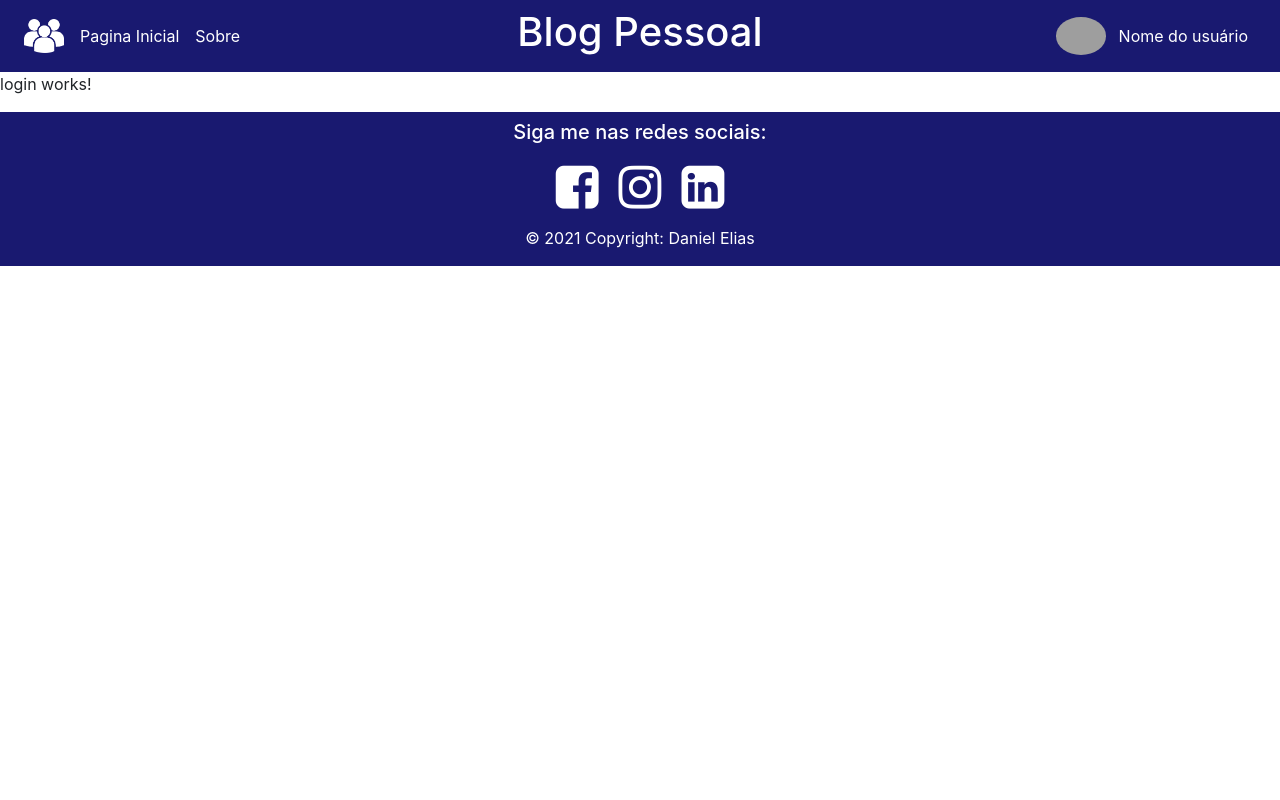
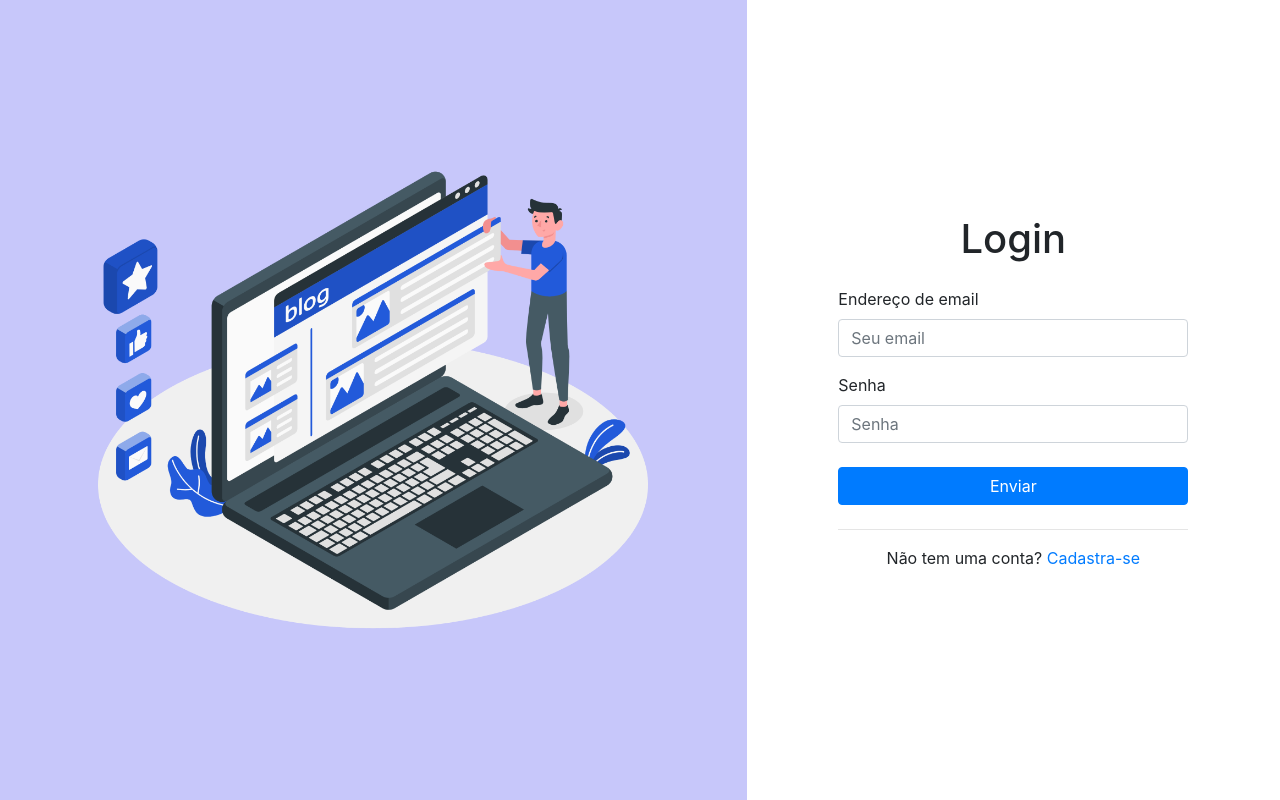
Before and after one commit to DanielSanm/BlogPessoal-frontEnd, an Angular app: page / in a window 1280 px wide. Built offline with nearby package versions, Linux system fonts and the light colour scheme; grey boxes are pictures that could not be loaded.

Commit message:
[Feature Daniel - Task: estilizando e organizando componente login]

```diff
--- a/src/app/app.component.html
+++ b/src/app/app.component.html
@@ -1,3 +1 @@
-<app-menu></app-menu>
 <app-login></app-login>
-<app-rodape></app-rodape>
--- a/src/app/login/login.component.css
+++ b/src/app/login/login.component.css
@@ -0,0 +1,8 @@
+.bg-color {
+    background-color: rgb(199, 199, 250);
+    height: 100vh;
+}
+
+.form-control {
+    width: 350px;
+}
--- a/src/app/login/login.component.html
+++ b/src/app/login/login.component.html
@@ -1 +1,31 @@
-<p>login works!</p>
+<div class="container-fluid">
+    <div class="row">
+        <div class="col-md-7 d-flex align-items-center justify-content-center bg-color">
+            <img src="/assets/Blog post-amico.png" alt="" width="550">
+        </div>
+
+        <div class="col-md-5 d-flex align-items-center justify-content-center">
+
+            <form>
+                <h1 class="text-center mb-4">Login</h1>
+                <div class="form-group">
+                    <label for="exampleInputEmail1">Endereço de email</label>
+                    <input type="email" class="form-control" id="exampleInputEmail1" aria-describedby="emailHelp"
+                        placeholder="Seu email">
+                </div>
+                <div class="form-group">
+                    <label for="exampleInputPassword1">Senha</label>
+                    <input type="password" class="form-control" id="exampleInputPassword1" placeholder="Senha">
+                </div>
+                <div class="text-center mt-4">
+                    <button type="submit" class="btn btn-primary btn-block">Enviar</button>
+                </div>
+
+                <hr class="mt-4">
+
+                <p class="text-center">Não tem uma conta? <a href="">Cadastra-se</a></p>
+
+            </form>
+        </div>
+    </div>
+</div>
```
Also changed, not shown: src/assets/Blog post-amico.png (added).
